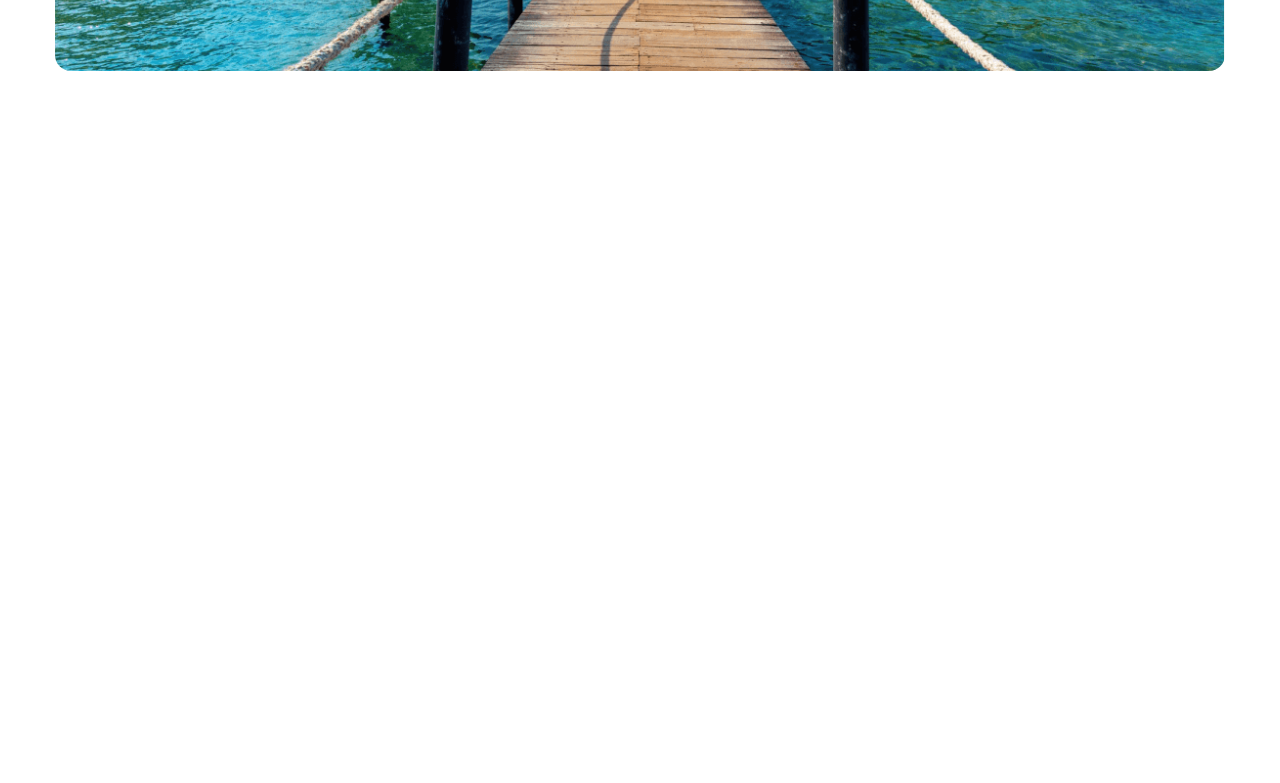
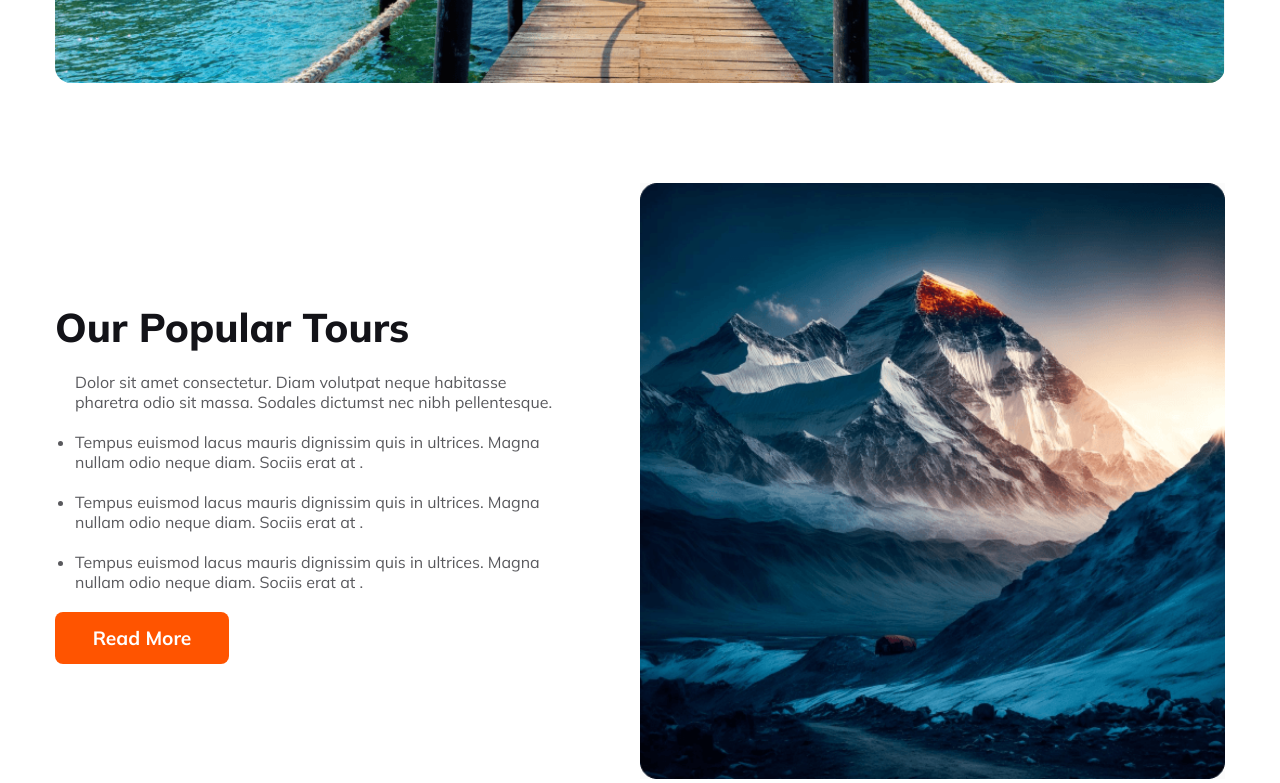
Before and after one commit to Masudrana1002/Happy-Vacations-Travel-website, a plain HTML site: page index.html in a window 1280 px wide. Shown: the part 511-1294 px from the top of the page. Before the commit the page ends 800 px from the top, so only its background shows below. Drawn offline with Linux system fonts and the light colour scheme.

Commit message:
Our Popular Tours section

```diff
--- a/index.html
+++ b/index.html
@@ -56,5 +56,32 @@
         </div>
     </header>
     <!-- Header section End-->
+    <main>
+         <!-- Our Popular Tours section start -->
+         <section class="popular-tousr">
+            <div class="popular-tousr-content">
+                <h2>
+                    Our Popular Tours
+                </h2>
+                <p>
+                    Dolor sit amet consectetur. Diam volutpat neque habitasse pharetra odio sit massa. Sodales dictumst
+                    nec nibh pellentesque.
+                </p>
+                <ul>
+                    <li>Tempus euismod lacus mauris dignissim quis in ultrices. Magna nullam odio neque diam. Sociis
+                        erat at .</li>
+                    <li>Tempus euismod lacus mauris dignissim quis in ultrices. Magna nullam odio neque diam. Sociis
+                        erat at .</li>
+                    <li>Tempus euismod lacus mauris dignissim quis in ultrices. Magna nullam odio neque diam. Sociis
+                        erat at .</li>
+                </ul>
+                <button class="primary-button">Read More</button>
+            </div>
+            <div class="popular-tours-img">
+                <img src="Images/Rectangle 4.png" alt="">
+            </div>
+        </section>
+        <!-- Our Popular Tours section End -->
+    </main>
 </body>
 </html>
--- a/style.css
+++ b/style.css
@@ -165,3 +165,39 @@ input::placeholder {
 }
 
 /* Banner section style End*/
+/*  Our Popular Tours section start */
+.popular-tousr {
+    display: flex;
+    justify-content: space-between;
+    align-items: center;
+
+}
+
+.popular-tousr-content {
+    padding-right: 50px;
+    width: 50%;
+}
+
+.popular-tousr-content h2 {
+    color: #131318;
+    font-size: 40px;
+    font-weight: 800;
+}
+
+.popular-tousr-content p,
+li {
+    color: rgba(19, 19, 24, 0.70);
+    font-size: 16px;
+    font-weight: 400;
+    margin: 20px;
+}
+
+.popular-tours-img {
+    width: 50%;
+}
+
+.popular-tours-img img {
+    width: 100%;
+}
+
+/*  Our Popular Tours section end */
```
